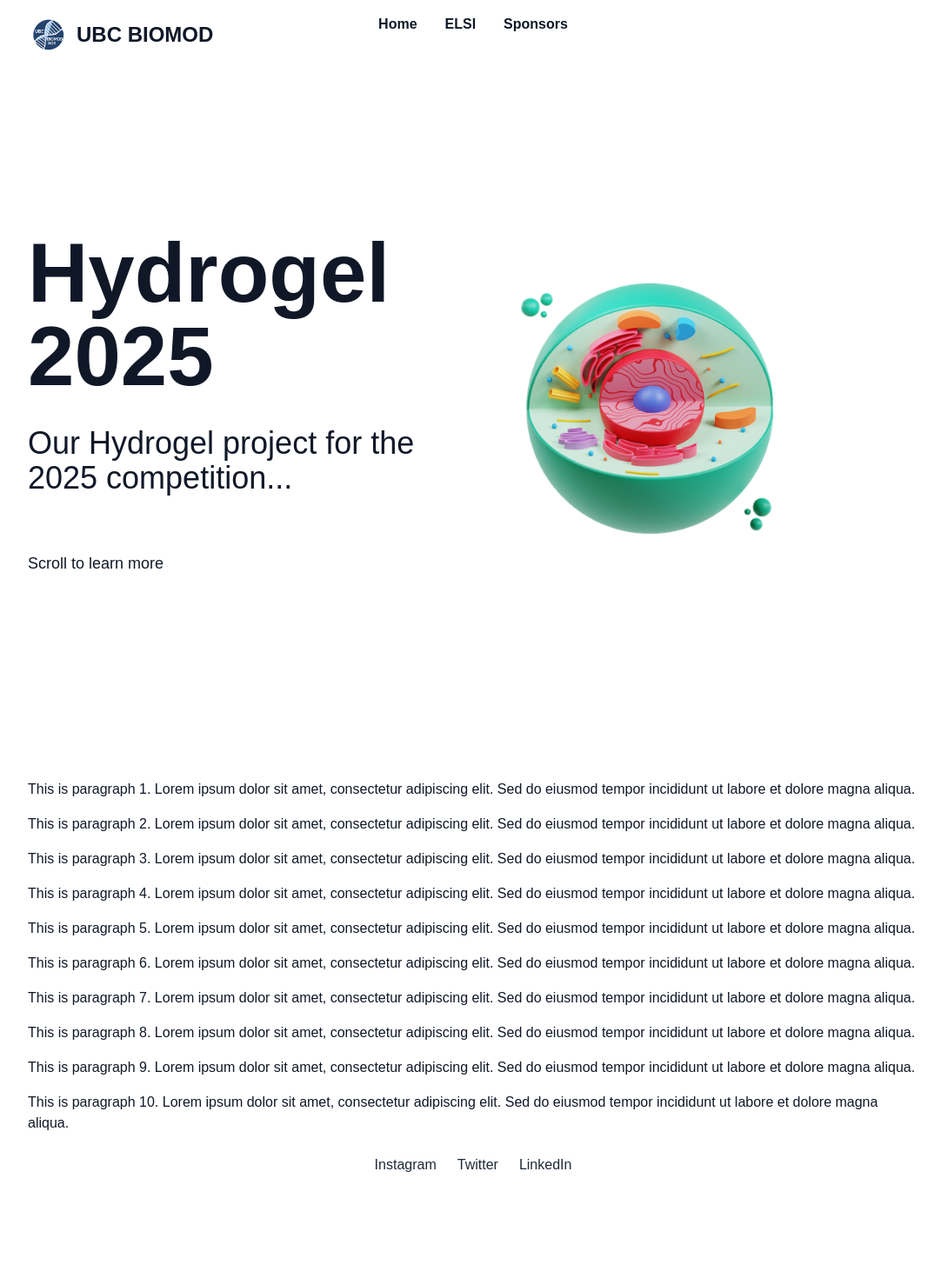
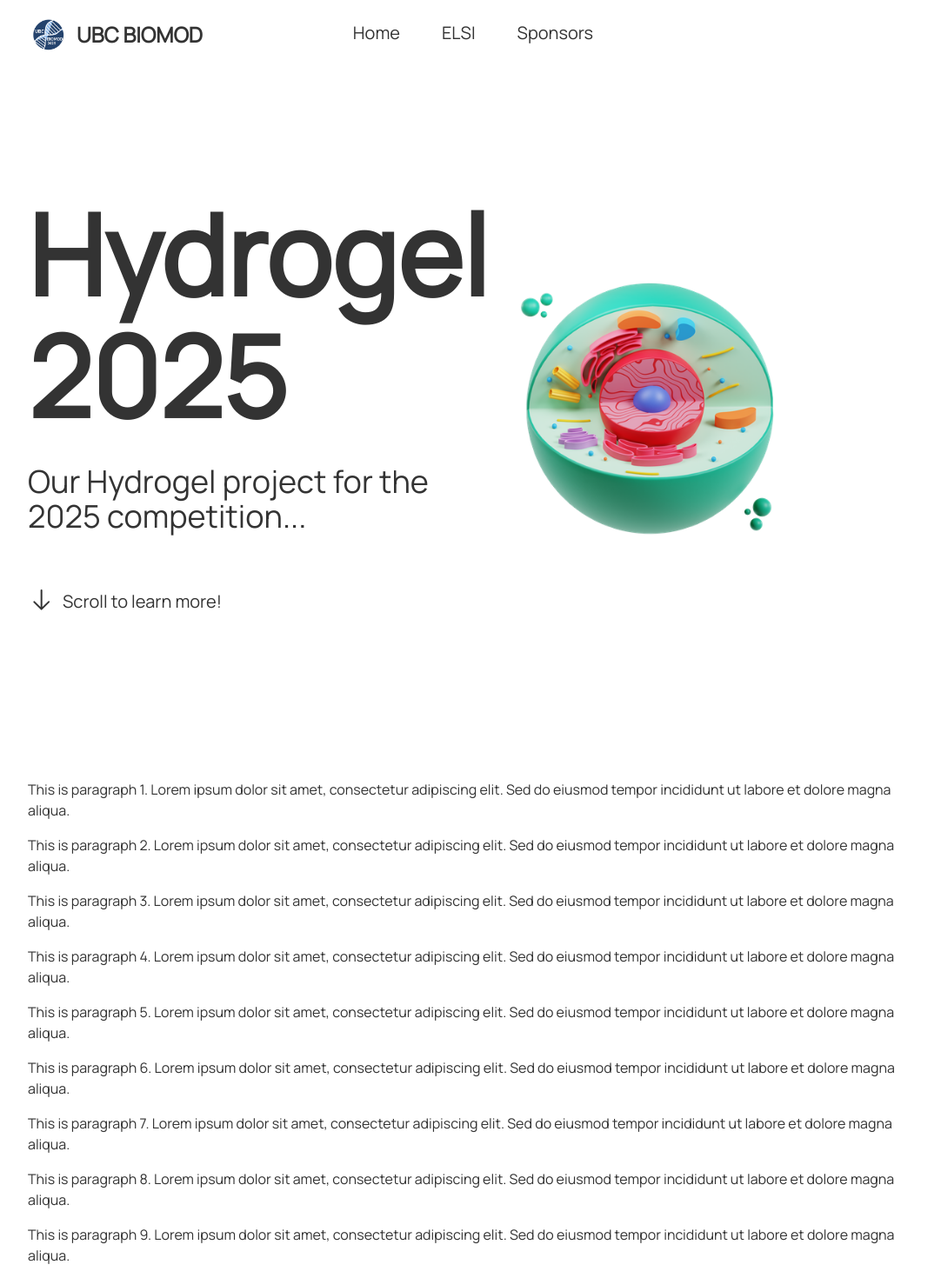
Before and after one commit to ubc-biomod/biomod2025, a React (Vite) app: page / in a window 1280 px wide. Shown: the top 1470 px of the page at 87% size, without its empty margins (96-1178 px from the left). Before the commit the page ends 1376 px from the top, so only its background shows below. Built offline with nearby package versions, Linux system fonts and the light colour scheme.

Commit message:
font is working

```diff
--- a/src/components/FooterComponent.tsx
+++ b/src/components/FooterComponent.tsx
@@ -15,6 +15,7 @@ export default function Footer({ links }: { links: FooterLink[] }) {
             <a
               href={link.href}
               className="text-gray-800 hover:text-blue-600 transition"
+              target="blank"
             >
               {link.title}
             </a>
--- a/src/components/Navbar.tsx
+++ b/src/components/Navbar.tsx
@@ -25,12 +25,12 @@ export default function Navbar({ links, currentBase, callToActionLink, isNormalP
       </div>
 
       {/* Navigation Links */}
-      <div className={`hidden lg:flex gap-x-8 justify-center`}>
+      <div className={`hidden lg:flex gap-x-12 justify-center items-center`}>
         {links.map((link: Link) => (
           <a
             key={link.href}
             href={link.href}
-            className="group dark:text-white text-navText font-semibold hover:opacity-70 transition duration-300"
+            className="group dark:text-white text-xl hover:opacity-70 transition duration-300"
           >
             {link.title}
             <div
--- a/src/main.tsx
+++ b/src/main.tsx
@@ -45,9 +45,9 @@ ReactDOM.createRoot(document.getElementById('root')!).render(
       footer={
         <Footer
           links={[
-            {title: "Instagram", href: "https://www.ubcbiomod.com"},
-            {title: "Twitter", href: "https://www.ubcbiomod.com"},
-            {title: "LinkedIn", href: "https://www.ubcbiomod.com"}
+            {title: "Instagram", href: "https://www.instagram.com/ubcbiomod/?hl=en"},
+            {title: "LinkedIn", href: "https://www.linkedin.com/company/ubc-biomod/posts/?feedView=all"},
+            {title: "Website", href: "https://www.ubcbiomod.com"},
           ]}
         />
       }
--- a/src/pages/ELSIPage.tsx
+++ b/src/pages/ELSIPage.tsx
@@ -1,7 +1,19 @@
+import Card from '../components/reusable/Card'
+
 function ELSIPage() {
     return (
-        <div>
-            This is the ELSI page.
+        <div className="mx-32 flex flex-col items-center justify-center">
+            <h1 className="text-4xl font-bold m-16">
+                This is the ELSI page.
+            </h1>
+
+            <Card title='Implications of our work' cardClass='w-1/2 text-center'>
+                ELSI stands for Ethical, Legal, and Social Implications.
+                It is a term used in bioethics to describe research that
+                examines the societal impact of science and technology,
+                particularly in fields like genomics and nanotechnology.
+                In Canada, ELSI is often referred to as GE3LS (Genetics, Ethical, Economic, Environmental, Legal, Social issues).
+            </Card>
         </div>
     )
 }
--- a/src/pages/MainPage.tsx
+++ b/src/pages/MainPage.tsx
@@ -1,17 +1,23 @@
 import React from 'react';
+import { GoArrowDown } from "react-icons/go";
 
 function MainPage() {
   return (
     <div className="mx-32">
       <div className="grid grid-cols-1 lg:grid-cols-2 gap-8 h-[100vh]">
         <div className="flex flex-col justify-center">
-          <h1 className="text-8xl font-bold mb-4">Hydrogel 2025</h1>
-          <p className="text-4xl mt-4">
+          <h1 className="text-7xl leading-20 lg:text-8xl lg:leading-28 xl:text-9xl xl:leading-35 font-black mb-4">Hydrogel <br></br> 2025</h1>
+          <p className="text-3xl lg:text-4xl mt-4 font-medium">
             Our Hydrogel project for the 2025 competition...
           </p>
-          <p className="text-lg mt-16">
-            Scroll to learn more
-          </p>
+          <div className="flex items-end gap-x-2">
+            <div className="">
+              <GoArrowDown size={32}/>
+            </div>
+            <p className="text-xl mt-16">
+              Scroll to learn more!
+            </p>
+          </div>
         </div>
         <div className="flex flex-col justify-center">
           <img
--- a/src/pages/SponsorsPage.tsx
+++ b/src/pages/SponsorsPage.tsx
@@ -2,8 +2,7 @@ import SponsorCards from '../components/SponsorCards'
 
 function SponsorsPage() {
     return (
-        <div>
-            Hello world
+        <div className='mx-32'>
             <SponsorCards></SponsorCards>
         </div>
     )
--- a/src/styles/global.css
+++ b/src/styles/global.css
@@ -1,12 +1,20 @@
 @import 'tailwindcss';
-@import "tailwindcss/preflight"
-@import url('https://fonts.googleapis.com/css2?family=Manrope:wght@200..800&display=swap');
+/* @import "tailwindcss/preflight"; */
 @tailwind utilities;
 
+@font-face {
+    font-family: 'Manrope';
+    src: url('./fonts/Manrope-Regular.ttf');
+    font-weight: normal;
+    font-style: normal;
+}
+
 body {
-  font-family: "Manrope", sans-serif;
-  font-optical-sizing: auto;
-  font-style: normal;
+  font-family: 'Manrope', sans-serif;
+  background-color: #ffffff;
+  color: #333;
+  margin: 0;
+  padding: 0;
 }
 
 .hero {
```
Also changed, not shown: src/styles/fonts/Manrope-Regular.ttf (added).
